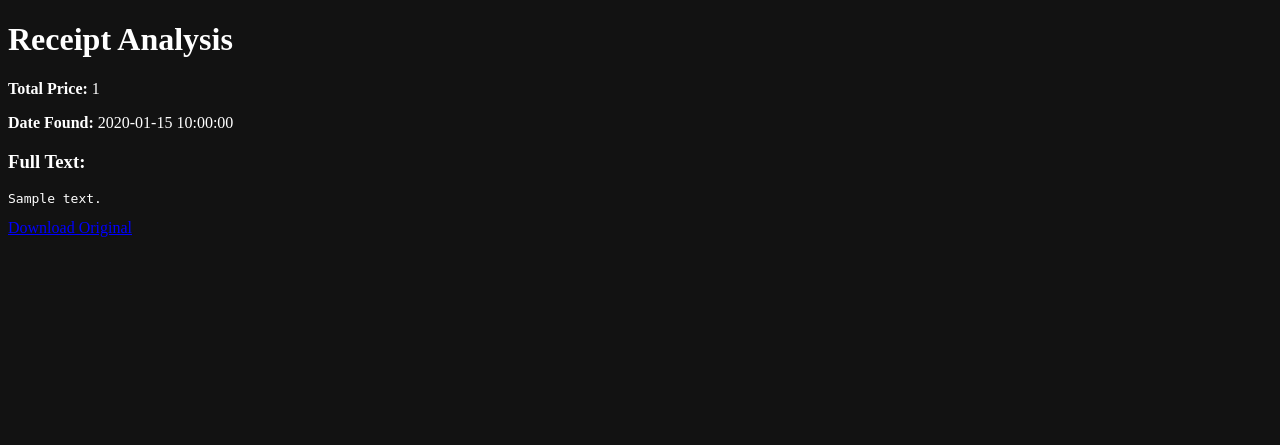
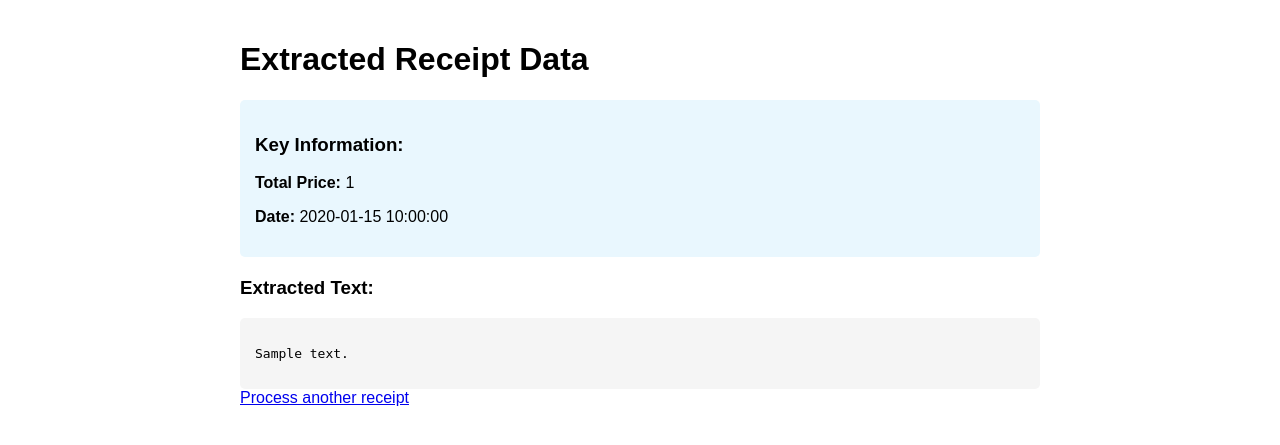
Before and after one commit to lokosmotos/mediaLoko, a Flask app: template templates/result.html in a window 1280 px wide. Shown: the top 445 px of the page. Run offline with Flask 3, Linux system fonts and the light colour scheme; the template is opened without the code that fills it: most values are stand-ins (such as "Sample title", 1, 10 or a date in 2020).

Commit message:
Update result.html

```diff
--- a/templates/result.html
+++ b/templates/result.html
@@ -1,14 +1,32 @@
 <!DOCTYPE html>
 <html>
 <head>
-    <title>Receipt Result</title>
+    <title>Receipt Results</title>
+    <style>
+        body { font-family: Arial, sans-serif; max-width: 800px; margin: 0 auto; padding: 20px; }
+        .receipt-image { max-width: 100%; border: 1px solid #ddd; margin-bottom: 20px; }
+        .text-output { background: #f5f5f5; padding: 15px; border-radius: 5px; }
+        .info-box { background: #e9f7fe; padding: 15px; border-radius: 5px; margin: 20px 0; }
+        .error { color: red; }
+    </style>
 </head>
-<body style="background: #121212; color: white;">
-    <h1>Receipt Analysis</h1>
-    <p><strong>Total Price:</strong> {{ data.total_price }}</p>
-    <p><strong>Date Found:</strong> {{ data.date }}</p>
-    <h3>Full Text:</h3>
-    <pre>{{ data.text }}</pre>
-    <a href="{{ url_for('uploaded_file', filename=filename) }}" style="color: #00f;">Download Original</a>
+<body>
+    <h1>Extracted Receipt Data</h1>
+
+    <div class="info-box">
+        <h3>Key Information:</h3>
+        <p><strong>Total Price:</strong> {{ data.total_price }}</p>
+        <p><strong>Date:</strong> {{ data.date }}</p>
+        {% if data.error %}
+            <p class="error">Processing error: {{ data.error }}</p>
+        {% endif %}
+    </div>
+
+    <h3>Extracted Text:</h3>
+    <div class="text-output">
+        <pre>{{ data.text }}</pre>
+    </div>
+
+    <a href="{{ url_for('index') }}">Process another receipt</a>
 </body>
 </html>
```
